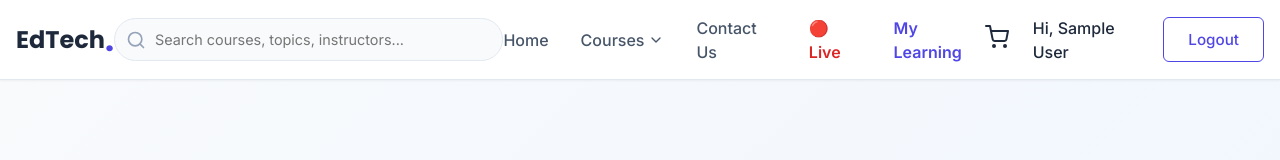
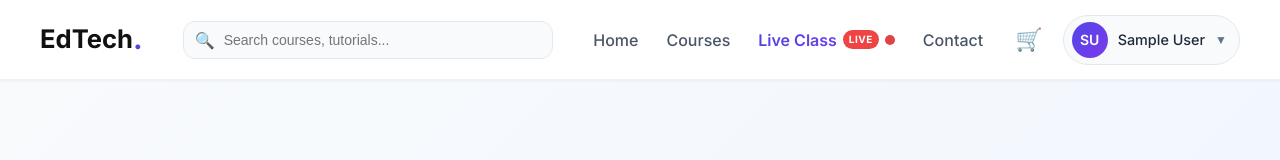
Before and after one commit to 11ranjitreddy/EduTech, a React (Vite) app: page / in a window 1280 px wide. Shown: the top 160 px of the page. Built offline with nearby package versions, Linux system fonts and the light colour scheme; no server answers; sample sign-in values are in the browser's storage.

Commit message:
updated navbar

```diff
--- a/src/components/Navbar.css
+++ b/src/components/Navbar.css
@@ -1,159 +1,444 @@
+/* NAVBAR */
 .navbar {
     position: sticky;
     top: 0;
     z-index: 1000;
-    background-color: rgba(255, 255, 255, 0.9);
+    background: rgba(255, 255, 255, 0.98);
     backdrop-filter: blur(10px);
-    border-bottom: 1px solid var(--border);
-    box-shadow: var(--shadow-sm);
     height: 80px;
     display: flex;
     align-items: center;
+    padding: 0 40px;
+    border-bottom: 1px solid #eef2f6;
+    box-shadow: 0 1px 3px rgba(0, 0, 0, 0.05);
 }
 
+/* CONTAINER */
 .navbar-container {
     display: flex;
     align-items: center;
-    justify-content: space-between;
     width: 100%;
+    max-width: 1400px;
+    margin: 0 auto;
+    gap: 40px;
 }
 
+/* LOGO */
 .navbar-logo {
-    font-family: var(--font-display);
+    font-size: 1.6rem;
     font-weight: 700;
-    font-size: 1.5rem;
-    color: var(--text-main);
+    text-decoration: none;
+    color: #111;
     display: flex;
     align-items: center;
+    white-space: nowrap;
 }
 
 .dot {
-    color: var(--primary);
-    font-size: 2rem;
-    line-height: 0.5;
+    color: #4f46e5;
+    font-size: 1.8rem;
+    line-height: 1;
 }
 
+/* SEARCH BAR */
 .navbar-search {
+    flex: 1;
+    max-width: 500px;
     position: relative;
-    width: 400px;
     display: flex;
     align-items: center;
 }
 
 .search-input {
     width: 100%;
-    padding: 0.75rem 1rem 0.75rem 2.5rem;
-    border-radius: var(--radius-full);
-    border: 1px solid var(--border);
-    background-color: var(--background);
-    font-family: var(--font-sans);
-    font-size: 0.9rem;
-    transition: var(--transition);
+    padding: 10px 15px 10px 40px;
+    border: 1px solid #e2e8f0;
+    border-radius: 12px;
+    font-size: 14px;
+    transition: all 0.2s ease;
+    background: #f8fafc;
 }
 
 .search-input:focus {
     outline: none;
-    border-color: var(--primary);
+    border-color: #4f46e5;
+    background: white;
     box-shadow: 0 0 0 3px rgba(79, 70, 229, 0.1);
-    background-color: white;
 }
 
 .search-btn {
     position: absolute;
-    left: 0.75rem;
-    color: var(--text-light);
+    left: 12px;
+    background: none;
+    border: none;
+    font-size: 16px;
+    cursor: pointer;
+    color: #94a3b8;
+    padding: 0;
     display: flex;
     align-items: center;
 }
 
+/* RIGHT SIDE */
+.navbar-right {
+    margin-left: auto;
+    display: flex;
+    align-items: center;
+    gap: 32px;
+}
+
+/* LINKS */
 .navbar-links {
     display: flex;
     align-items: center;
-    gap: var(--spacing-xl);
+    gap: 28px;
 }
 
 .nav-link {
+    text-decoration: none;
+    color: #4a5568;
     font-weight: 500;
-    color: var(--text-secondary);
-    transition: var(--transition);
+    transition: all 0.2s ease;
+    padding: 8px 0;
     display: flex;
     align-items: center;
-    gap: 0.25rem;
+    gap: 6px;
+    position: relative;
 }
 
 .nav-link:hover {
-    color: var(--primary);
+    color: #4f46e5;
 }
 
-.nav-item-dropdown {
+/* LIVE CLASS SPECIAL STYLES */
+.live-class-link {
+    background: linear-gradient(135deg, #4f46e5, #7c3aed);
+    background-clip: text;
+    -webkit-background-clip: text;
+    -webkit-text-fill-color: transparent;
+    font-weight: 600;
     position: relative;
-    height: 100%;
+}
+
+.live-badge {
+    background: #ef4444;
+    color: white;
+    font-size: 10px;
+    font-weight: bold;
+    padding: 2px 6px;
+    border-radius: 20px;
+    letter-spacing: 0.5px;
+    -webkit-text-fill-color: white;
+}
+
+.live-dot {
+    width: 8px;
+    height: 8px;
+    background-color: #ef4444;
+    border-radius: 50%;
+    display: inline-block;
+    animation: pulse 1.5s infinite;
+}
+
+@keyframes pulse {
+    0% {
+        opacity: 1;
+        transform: scale(1);
+    }
+    50% {
+        opacity: 0.5;
+        transform: scale(1.2);
+    }
+    100% {
+        opacity: 1;
+        transform: scale(1);
+    }
+}
+
+/* AUTH SECTION */
+.navbar-auth {
+    display: flex;
+    align-items: center;
+    gap: 20px;
+}
+
+/* MOBILE SEARCH TOGGLE - Hidden on desktop */
+.mobile-search-toggle {
+    display: none;
+    background: none;
+    border: none;
+    font-size: 20px;
+    cursor: pointer;
+    color: #4a5568;
+}
+
+/* CART ICON */
+.cart-icon {
+    position: relative;
+    font-size: 22px;
+    text-decoration: none;
+    color: #4a5568;
+    display: flex;
+    align-items: center;
+    transition: color 0.2s ease;
+}
+
+.cart-icon:hover {
+    color: #4f46e5;
+}
+
+/* CART BADGE */
+.cart-badge {
+    position: absolute;
+    top: -10px;
+    right: -12px;
+    background: #4f46e5;
+    color: white;
+    font-size: 11px;
+    font-weight: bold;
+    border-radius: 50%;
+    min-width: 18px;
+    height: 18px;
+    display: flex;
+    align-items: center;
+    justify-content: center;
+    padding: 0 4px;
+    box-shadow: 0 2px 4px rgba(0, 0, 0, 0.1);
+}
+
+/* PROFILE SECTION */
+.profile-container {
+    position: relative;
+}
+
+.profile-trigger {
+    display: flex;
+    align-items: center;
+    gap: 10px;
+    cursor: pointer;
+    padding: 6px 12px 6px 8px;
+    border-radius: 40px;
+    background: #f8fafc;
+    border: 1px solid #e2e8f0;
+    transition: all 0.2s ease;
+}
+
+.profile-trigger:hover {
+    background: #f1f5f9;
+    border-color: #cbd5e1;
+}
+
+.profile-avatar {
+    width: 36px;
+    height: 36px;
+    border-radius: 50%;
+    background: linear-gradient(135deg, #4f46e5 0%, #7c3aed 100%);
+    display: flex;
+    align-items: center;
+    justify-content: center;
+    color: white;
+    font-weight: 600;
+    font-size: 14px;
+}
+
+.user-name {
+    font-weight: 500;
+    color: #1e293b;
+    font-size: 0.9rem;
+    max-width: 120px;
+    overflow: hidden;
+    text-overflow: ellipsis;
+    white-space: nowrap;
+}
+
+.chevron-icon {
+    font-size: 12px;
+    color: #64748b;
+    transition: transform 0.2s ease;
+}
+
+.chevron-icon.rotated {
+    transform: rotate(180deg);
+}
+
+/* DROPDOWN MENU */
+.profile-dropdown {
+    position: absolute;
+    top: calc(100% + 10px);
+    right: 0;
+    min-width: 240px;
+    background: white;
+    border-radius: 12px;
+    box-shadow: 0 10px 40px rgba(0, 0, 0, 0.1);
+    border: 1px solid #e2e8f0;
+    opacity: 0;
+    visibility: hidden;
+    transform: translateY(-10px);
+    transition: all 0.2s ease;
+    z-index: 100;
+}
+
+.profile-dropdown.open {
+    opacity: 1;
+    visibility: visible;
+    transform: translateY(0);
+}
+
+.dropdown-header {
+    padding: 16px;
+    border-bottom: 1px solid #f1f5f9;
+}
+
+.dropdown-email {
+    font-size: 0.8rem;
+    color: #64748b;
+    margin-top: 4px;
+    word-break: break-all;
+}
+
+.dropdown-divider {
+    height: 1px;
+    background: #f1f5f9;
+    margin: 8px 0;
+}
+
+.dropdown-item {
+    display: flex;
+    align-items: center;
+    gap: 12px;
+    padding: 12px 16px;
+    color: #334155;
+    text-decoration: none;
+    transition: all 0.2s ease;
+    cursor: pointer;
+    border: none;
+    background: none;
+    width: 100%;
+    text-align: left;
+    font-size: 0.9rem;
+}
+
+.dropdown-item:hover {
+    background: #f8fafc;
+    color: #4f46e5;
+}
+
+.dropdown-icon {
+    font-size: 18px;
+    width: 20px;
+}
+
+.logout-item {
+    color: #dc2626;
+}
+
+.logout-item:hover {
+    background: #fef2f2;
+    color: #dc2626;
+}
+
+/* BUTTON STYLES */
+.btn-primary {
+    background: #4f46e5;
+    color: white;
+    border: none;
+    padding: 8px 20px;
+    border-radius: 8px;
+    font-weight: 500;
+    font-size: 0.9rem;
+    cursor: pointer;
+    transition: all 0.2s ease;
+    height: 40px;
     display: flex;
     align-items: center;
 }
 
-.chevron {
-    transition: var(--transition);
+.btn-primary:hover {
+    background: #4338ca;
+    transform: translateY(-1px);
+    box-shadow: 0 4px 6px rgba(79, 70, 229, 0.2);
 }
 
-.chevron.rotate {
-    transform: rotate(180deg);
+/* MOBILE SEARCH */
+.mobile-search {
+    position: absolute;
+    top: 80px;
+    left: 0;
+    right: 0;
+    background: white;
+    padding: 15px 20px;
+    border-bottom: 1px solid #e2e8f0;
+    box-shadow: 0 4px 6px rgba(0, 0, 0, 0.05);
+    display: flex;
+    gap: 10px;
+    z-index: 999;
 }
 
-.dropdown-menu {
-    position: absolute;
-    top: 100%;
-    left: 50%;
-    transform: translateX(-50%);
-    background-color: white;
-    min-width: 200px;
-    border-radius: var(--radius-md);
-    box-shadow: var(--shadow-lg);
-    padding: 0.5rem;
-    border: 1px solid var(--border);
-    opacity: 1;
-    /* Should animate opacity/transform for better feel */
-    animation: fadeIn 0.2s ease;
+.mobile-search-input {
+    flex: 1;
+    padding: 12px 15px;
+    border: 1px solid #e2e8f0;
+    border-radius: 8px;
+    font-size: 14px;
 }
 
-@keyframes fadeIn {
-    from {
-        opacity: 0;
-        transform: translateX(-50%) translateY(-5px);
+.mobile-search-btn {
+    background: #4f46e5;
+    color: white;
+    border: none;
+    padding: 0 20px;
+    border-radius: 8px;
+    font-weight: 500;
+    cursor: pointer;
 }
 
-    to {
-        opacity: 1;
-        transform: translateX(-50%) translateY(0);
+/* RESPONSIVE DESIGN */
+@media (max-width: 1024px) {
+    .navbar-search {
+        display: none;
+    }
+
+    .mobile-search-toggle {
+        display: flex;
+    }
+
+    .navbar-container {
+        gap: 20px;
     }
 }
 
-.dropdown-item {
-    display: block;
-    padding: 0.75rem 1rem;
-    color: var(--text-secondary);
-    border-radius: var(--radius-sm);
-    font-size: 0.9rem;
-    transition: var(--transition);
+@media (max-width: 768px) {
+    .navbar {
+        padding: 0 20px;
     }
 
-.dropdown-item:hover {
-    background-color: var(--background);
-    color: var(--primary);
+    .navbar-right {
+        gap: 20px;
     }
 
-.navbar-auth {
-    display: flex;
-    align-items: center;
-    gap: var(--spacing-lg);
+    .navbar-links {
+        gap: 20px;
     }
 
-.cart-icon {
-    color: var(--text-main);
-    transition: var(--transition);
-    position: relative;
+    .user-name {
+        display: none;
     }
 
-.cart-icon:hover {
-    color: var(--primary);
+    .profile-trigger {
+        padding: 4px;
     }
+
+    .profile-avatar {
+        width: 32px;
+        height: 32px;
+        font-size: 12px;
+    }
+
+    .nav-link {
+        font-size: 14px;
+    }
+
+    .live-badge {
+        display: none;
+    }
+}
--- a/src/components/Navbar.jsx
+++ b/src/components/Navbar.jsx
@@ -1,152 +1,185 @@
-import React, { useState } from 'react';
+import React, { useState, useRef, useEffect } from 'react';
 import { Link, useNavigate } from 'react-router-dom';
 import { useAuth } from '../context/AuthContext';
-import Button from './Button';
 import { useCart } from '../context/CartContext';
 import './Navbar.css';
 
 const Navbar = () => {
   const { cartCount } = useCart();
   const { user, isAuthenticated, logout } = useAuth();
+  const navigate = useNavigate();
   const [isDropdownOpen, setIsDropdownOpen] = useState(false);
+  const [isSearchOpen, setIsSearchOpen] = useState(false);
   const [searchQuery, setSearchQuery] = useState('');
-    const navigate = useNavigate();
+  const dropdownRef = useRef(null);
+  const searchRef = useRef(null);
 
-    // ✅ Handle search
+  const getUserInitials = () => {
+    if (!user?.name) return 'U';
+    return user.name
+      .split(' ')
+      .map(n => n[0])
+      .join('')
+      .toUpperCase()
+      .slice(0, 2);
+  };
+
+  // Handle search
   const handleSearch = (e) => {
     e.preventDefault();
     if (searchQuery.trim()) {
-            navigate(`/courses?search=${encodeURIComponent(searchQuery.trim())}`);
+      navigate(`/search?q=${encodeURIComponent(searchQuery)}`);
+      setIsSearchOpen(false);
+      setSearchQuery('');
     }
   };
 
-    const handleKeyDown = (e) => {
-        if (e.key === 'Enter') handleSearch(e);
+  // Close dropdown when clicking outside
+  useEffect(() => {
+    const handleClickOutside = (event) => {
+      if (dropdownRef.current && !dropdownRef.current.contains(event.target)) {
+        setIsDropdownOpen(false);
+      }
+      if (searchRef.current && !searchRef.current.contains(event.target)) {
+        setIsSearchOpen(false);
+      }
+    };
+    document.addEventListener('mousedown', handleClickOutside);
+    return () => document.removeEventListener('mousedown', handleClickOutside);
+  }, []);
+
+  const handleLogout = () => {
+    logout();
+    setIsDropdownOpen(false);
+    navigate('/');
   };
 
   return (
     <nav className="navbar">
-            <div className="container navbar-container">
-                {/* Logo */}
+      <div className="navbar-container">
+
+        {/* LEFT - LOGO */}
         <Link to="/" className="navbar-logo">
           EdTech<span className="dot">.</span>
         </Link>
 
-                {/* ✅ Search Bar */}
-                <div className="navbar-search">
+        {/* SEARCH BAR - Desktop */}
+        <form onSubmit={handleSearch} className="navbar-search">
+          <button type="submit" className="search-btn">🔍</button>
           <input
             type="text"
-                        placeholder="Search courses, topics, instructors..."
             className="search-input"
+            placeholder="Search courses, tutorials..."
             value={searchQuery}
             onChange={(e) => setSearchQuery(e.target.value)}
-                        onKeyDown={handleKeyDown}
           />
-                    <button className="search-btn" onClick={handleSearch}>
-                        <svg xmlns="http://www.w3.org/2000/svg" width="20" height="20"
-                            viewBox="0 0 24 24" fill="none" stroke="currentColor"
-                            strokeWidth="2" strokeLinecap="round" strokeLinejoin="round">
-                            <circle cx="11" cy="11" r="8"></circle>
-                            <line x1="21" y1="21" x2="16.65" y2="16.65"></line>
-                        </svg>
+        </form>
+
+        {/* RIGHT SIDE */}
+        <div className="navbar-right">
+
+          {/* LINKS */}
+          <div className="navbar-links">
+            <Link to="/" className="nav-link">Home</Link>
+            <Link to="/courses" className="nav-link">Courses</Link>
+
+            {/* LIVE CLASS - HIGHLIGHTED */}
+            <Link to="/live-class" className="nav-link live-class-link">
+              Live Class
+              <span className="live-badge">LIVE</span>
+              <span className="live-dot"></span>
+            </Link>
+
+            <Link to="/contact" className="nav-link">Contact</Link>
+          </div>
+
+          {/* AUTH + CART */}
+          <div className="navbar-auth">
+
+            {/* Mobile Search Toggle */}
+            <button
+              className="mobile-search-toggle"
+              onClick={() => setIsSearchOpen(!isSearchOpen)}
+            >
+              🔍
+            </button>
+
+            <Link to="/cart" className="cart-icon">
+              🛒
+              {cartCount > 0 && (
+                <span className="cart-badge">{cartCount}</span>
+              )}
+            </Link>
+
+            {isAuthenticated ? (
+              <div className="profile-container" ref={dropdownRef}>
+                <div
+                  className="profile-trigger"
+                  onClick={() => setIsDropdownOpen(!isDropdownOpen)}
+                >
+                  <div className="profile-avatar">
+                    {getUserInitials()}
+                  </div>
+                  <span className="user-name">{user?.name}</span>
+                  <span className={`chevron-icon ${isDropdownOpen ? 'rotated' : ''}`}>
+                    ▼
+                  </span>
+                </div>
+
+                {/* PROFILE DROPDOWN - ONLY PROFILE & LOGOUT */}
+                <div className={`profile-dropdown ${isDropdownOpen ? 'open' : ''}`}>
+                  <div className="dropdown-header">
+                    <strong>{user?.name}</strong>
+                    <div className="dropdown-email">{user?.email}</div>
+                  </div>
+
+                  <button
+                    className="dropdown-item"
+                    onClick={() => {
+                      setIsDropdownOpen(false);
+                      navigate('/profile');
+                    }}
+                  >
+                    <span className="dropdown-icon">👤</span>
+                    My Profile
+                  </button>
+
+                  <div className="dropdown-divider"></div>
+
+                  <button
+                    className="dropdown-item logout-item"
+                    onClick={handleLogout}
+                  >
+                    <span className="dropdown-icon">🚪</span>
+                    Logout
                   </button>
                 </div>
+              </div>
+            ) : (
+              <button className="btn-primary" onClick={() => navigate('/login')}>
+                Login
+              </button>
+            )}
 
-                {/* Navigation */}
-                <div className="navbar-links">
-                    <Link to="/" className="nav-link">Home</Link>
-
-                    <div
-                        className="nav-item-dropdown"
-                        onMouseEnter={() => setIsDropdownOpen(true)}
-                        onMouseLeave={() => setIsDropdownOpen(false)}
-                    >
-                        <Link to="/courses" className="nav-link dropdown-trigger">
-                            Courses
-                            <svg className={`chevron ${isDropdownOpen ? 'rotate' : ''}`}
-                                xmlns="http://www.w3.org/2000/svg" width="16" height="16"
-                                viewBox="0 0 24 24" fill="none" stroke="currentColor"
-                                strokeWidth="2" strokeLinecap="round" strokeLinejoin="round">
-                                <polyline points="6 9 12 15 18 9"></polyline>
-                            </svg>
-                        </Link>
-
-                        {isDropdownOpen && (
-                            <div className="dropdown-menu">
-                                <Link to="/courses" className="dropdown-item">All Courses</Link>
-                                <Link to="/courses?category=python" className="dropdown-item">Python</Link>
-                                <Link to="/courses?category=java" className="dropdown-item">Java</Link>
-                                <Link to="/courses?category=app-dev" className="dropdown-item">App Development</Link>
-                                <Link to="/courses?category=web-dev" className="dropdown-item">Web Development</Link>
-                                <Link to="/courses?category=ai-ml" className="dropdown-item">AI / ML</Link>
-                            </div>
-                        )}
           </div>
 
-                    <Link to="/contact" className="nav-link">Contact Us</Link>
-                    {/* <Link to="/contact" className="nav-link">Contact Us</Link> */}
-
-<Link to="/live-classes" className="nav-link" style={{
-    color: '#DC2626',
-    fontWeight: '600'
-}}>
-    🔴 Live
-</Link>
-                    {isAuthenticated && (
-                        <Link to="/my-courses" className="nav-link"
-                            style={{ color: 'var(--primary)', fontWeight: '600' }}>
-                            My Learning
-                        </Link>
-                    )}
+        </div>
       </div>
 
-                {/* Auth Buttons */}
-                <div className="navbar-auth">
-                    <Link to="/cart" className="cart-icon">
-                        <svg xmlns="http://www.w3.org/2000/svg" width="24" height="24"
-                            viewBox="0 0 24 24" fill="none" stroke="currentColor"
-                            strokeWidth="2" strokeLinecap="round" strokeLinejoin="round">
-                            <circle cx="9" cy="21" r="1"></circle>
-                            <circle cx="20" cy="21" r="1"></circle>
-                            <path d="M1 1h4l2.68 13.39a2 2 0 0 0 2 1.61h9.72a2 2 0 0 0 2-1.61L23 6H6"></path>
-                        </svg>
-                        {cartCount > 0 && (
-                            <span style={{
-                                position: 'absolute', top: '-8px', right: '-8px',
-                                background: 'var(--primary)', color: 'white',
-                                borderRadius: '50%', width: '18px', height: '18px',
-                                display: 'flex', alignItems: 'center',
-                                justifyContent: 'center', fontSize: '0.7rem', fontWeight: 'bold'
-                            }}>
-                                {cartCount}
-                            </span>
+      {/* Mobile Search Bar */}
+      {isSearchOpen && (
+        <form onSubmit={handleSearch} className="mobile-search">
+          <input
+            type="text"
+            className="mobile-search-input"
+            placeholder="Search courses..."
+            value={searchQuery}
+            onChange={(e) => setSearchQuery(e.target.value)}
+            autoFocus
+          />
+          <button type="submit" className="mobile-search-btn">Search</button>
+        </form>
       )}
-                    </Link>
-                    {isAuthenticated ? (
-    <div style={{ display: 'flex', alignItems: 'center', gap: '1rem' }}>
-        {/* ✅ Only show profile link for students */}
-        {user?.role === 'ADMIN' ? (
-            <span style={{ color: 'var(--text-main)', fontWeight: '500' }}>
-                Hi, {user?.name}
-            </span>
-        ) : (
-            <Link to="/profile" style={{
-                color: 'var(--text-main)',
-                fontWeight: '500',
-                textDecoration: 'none'
-            }}>
-                Hi, {user?.name}
-            </Link>
-        )}
-        <Button variant="outline" onClick={logout}>Logout</Button>
-    </div>
-) : (
-    <Link to="/login">
-        <Button variant="primary">Login / Register</Button>
-    </Link>
-)}
-                </div>
-            </div>
     </nav>
   );
 };
```
Lines whose indentation alone changed are shown as unchanged.
